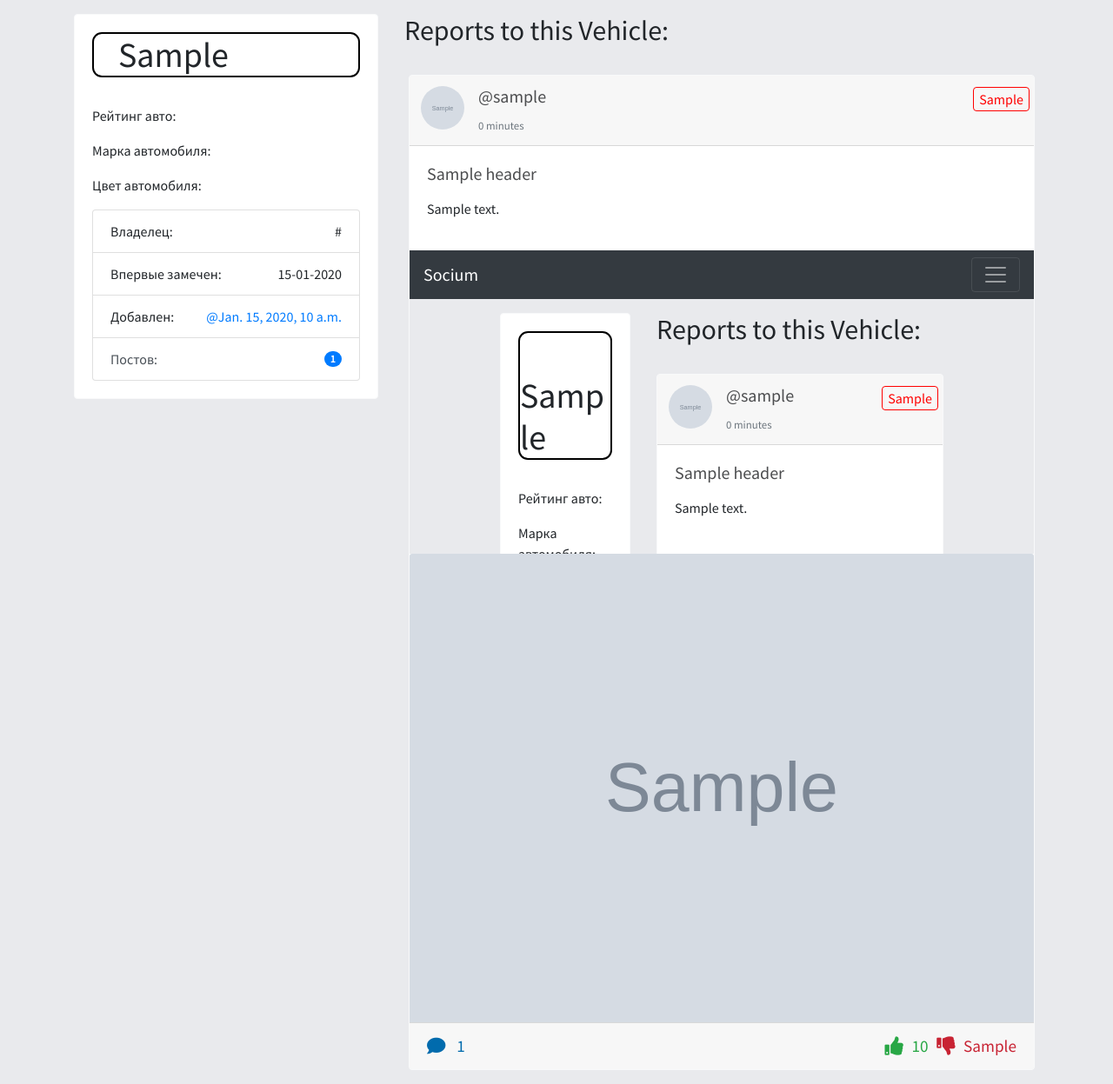
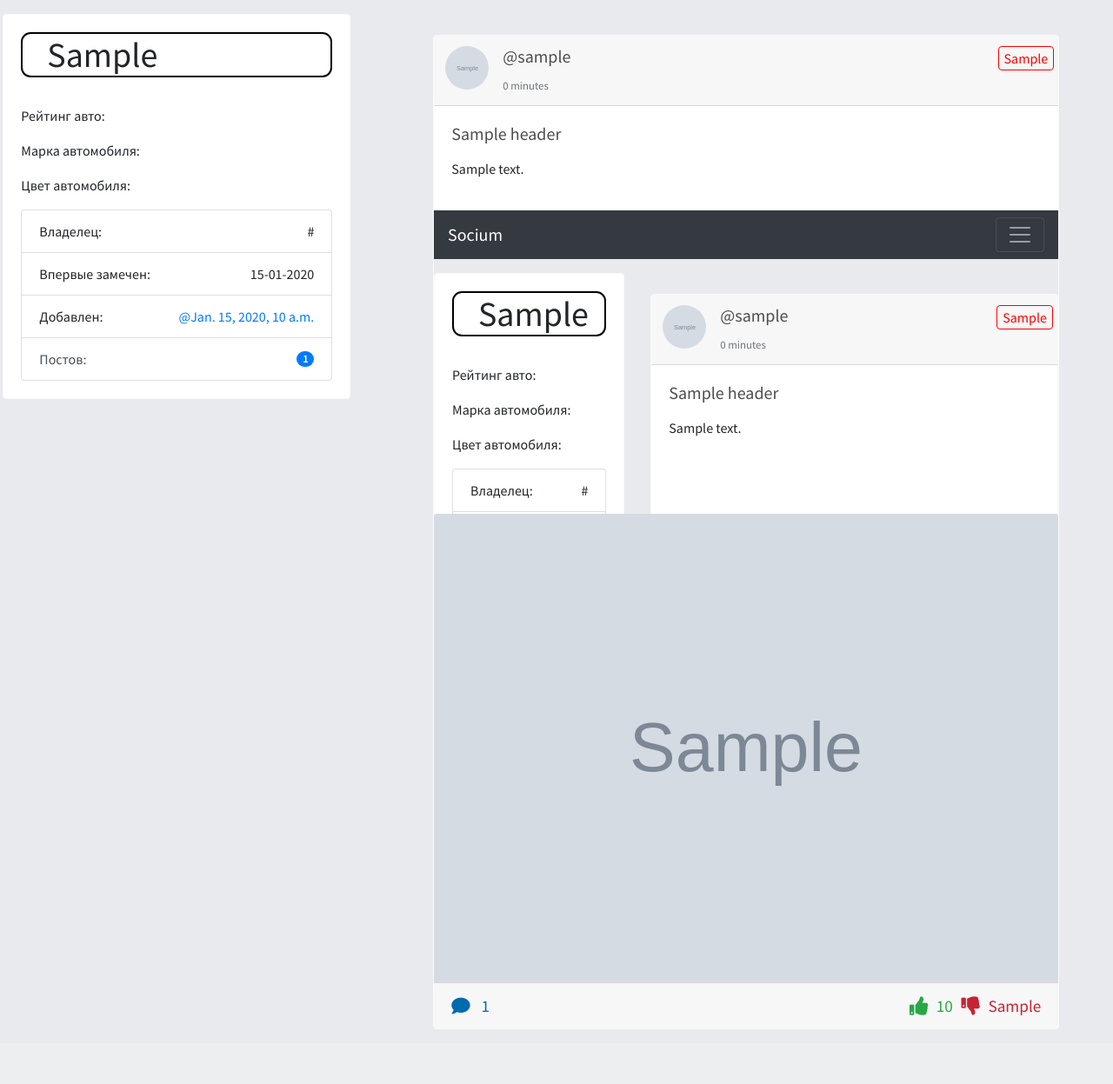
Before and after one commit to A-Tarski/Socium, a Django app: template plate/templates/plate/vehicle_plate_detail.html in a window 1280 px wide. Shown: the part 56-1303 px from the top of the page at 87% size. After the commit the page ends 1224 px from the top, so only its background shows below. Run offline with Django 3.2, Linux system fonts and the light colour scheme; the template is opened without the code that fills it: most values are stand-ins (such as "Sample title", 1, 10 or a date in 2020); grey boxes marked "Sample" are stand-in pictures; some libraries are stand-ins or nearby versions.

Commit message:
Refine mobile view

```diff
--- a/plate/templates/plate/vehicle_plate_detail.html
+++ b/plate/templates/plate/vehicle_plate_detail.html
@@ -1,7 +1,6 @@
 {% extends 'base/base.html' %}
 
 {% block body_block %}
-<div class="container">
 <p></p>
 <div class="row">
   <div class="col-sm-4">
@@ -37,12 +36,11 @@
     </div>
   </div>
   <div class="col-sm-8">
-      <h2>Reports to this Vehicle:</h2><br>
+    <br>
     {% for report in reports %}
       {% include 'report/_report.html'%}
     {% endfor %}
   </div>
 </div>
-</div>
 
 {% endblock %}
--- a/report/templates/report/report_detail.html
+++ b/report/templates/report/report_detail.html
@@ -22,7 +22,7 @@
     {% if user.is_authenticated %}
     <div class="card border-light mb-3 mx-auto" style="width: 100%; max-width: 45rem;">
       <div class="card-header">
-        <h4>Добавьте Ваш комментарий:</h4>
+        <h5>Ваш Комментарий:</h5>
       </div>
       <div class="card-body">
         <form method="post">
```
Also changed, not shown: README.md. Lines whose indentation alone changed are shown as unchanged.
